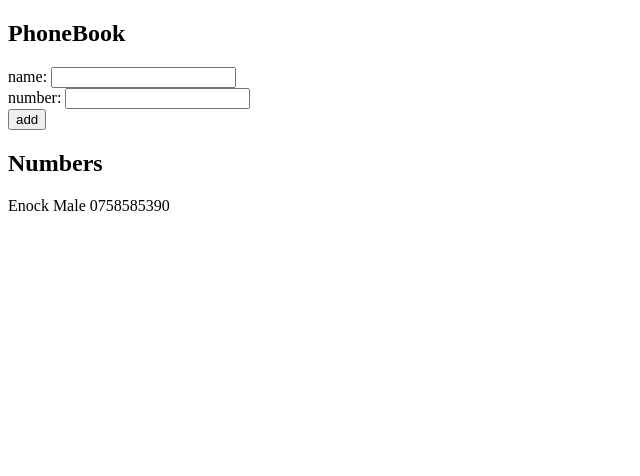
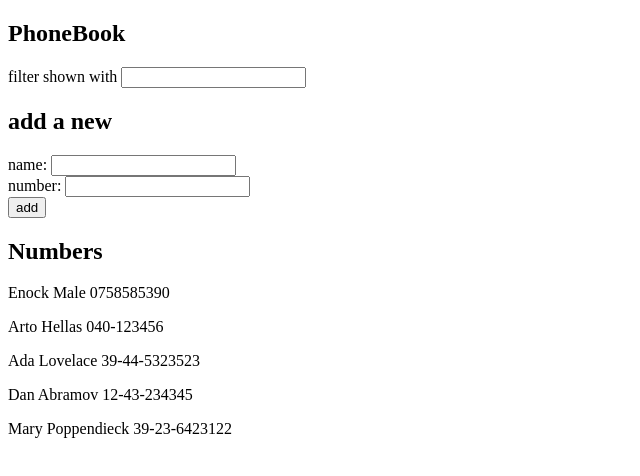
Before and after one commit to wasswaenockmale/fullstackopen_hy2023, a React (Create React App) app in the folder part2/phonebookapp/: page / in a window 1280 px wide. Shown: the top 476 px of the page, without its empty margins (0-640 px from the left). Built offline with nearby package versions, Linux system fonts and the light colour scheme.

Commit message:
Filtering logic added to the application to search for a number

```diff
--- a/part2/phonebookapp/src/App.js
+++ b/part2/phonebookapp/src/App.js
@@ -1,19 +1,29 @@
 import { useState } from "react";
 
 const App = ()=> {
-  const [persons, setPersons] = useState([{name: "Enock Male", tel: "0758585390"}]);
+  const [persons, setPersons] = useState([
+    {name: "Enock Male", number: "0758585390", id: 0},
+    { name: 'Arto Hellas', number: '040-123456', id: 1 },
+    { name: 'Ada Lovelace', number: '39-44-5323523', id: 2 },
+    { name: 'Dan Abramov', number: '12-43-234345', id: 3 },
+    { name: 'Mary Poppendieck', number: '39-23-6423122', id: 4 }
+  ]);
+
   const [newName, setNewName] = useState('');
   const [newTel, setNewTel] = useState('');
+  const [charSearch, setCharSearch] = useState('');
+
+
 
   const handleSubmit = (event)=>{
     // First prevent default
     // second check whether the name already exists in the phonebook.
-    if(persons.filter(element => element.name === newName).length != 0){
+    if(persons.filter(element => element.name === newName).length !== 0){
       window.alert(`${newName} is already in the phonebook`);
     }else{
       const newPerson = {
         name: newName,
-        tel: newTel,
+        number: newTel,
       }
       const person = [...persons].concat([newPerson]);
       setPersons(person);
@@ -30,9 +40,20 @@
     event.preventDefault();
     setNewTel(event.target.value);
   }
+
+  const handleSearch = (event)=>{
+    event.preventDefault();
+    setCharSearch(event.target.value);
+  }
+
+  const searchedPerson = persons.filter(element => element.name.includes(charSearch));
   return (
     <div>
       <h2>PhoneBook</h2>
+      <div>
+        filter shown with <input onChange={handleSearch}/>
+      </div>
+      <h2>add a new</h2>
       <form onSubmit={handleSubmit}>
         <div>
           name: <input onChange={handleNameChange}/>
@@ -47,7 +68,7 @@
       <h2>Numbers</h2>
       <div>
         {
-          persons.map(person => <p key={person.name}>{person.name} {person.tel}</p>)
+          searchedPerson.map(person => <p key={person.name}>{person.name} {person.number}</p>)
         }
       </div>
     </div>
```
